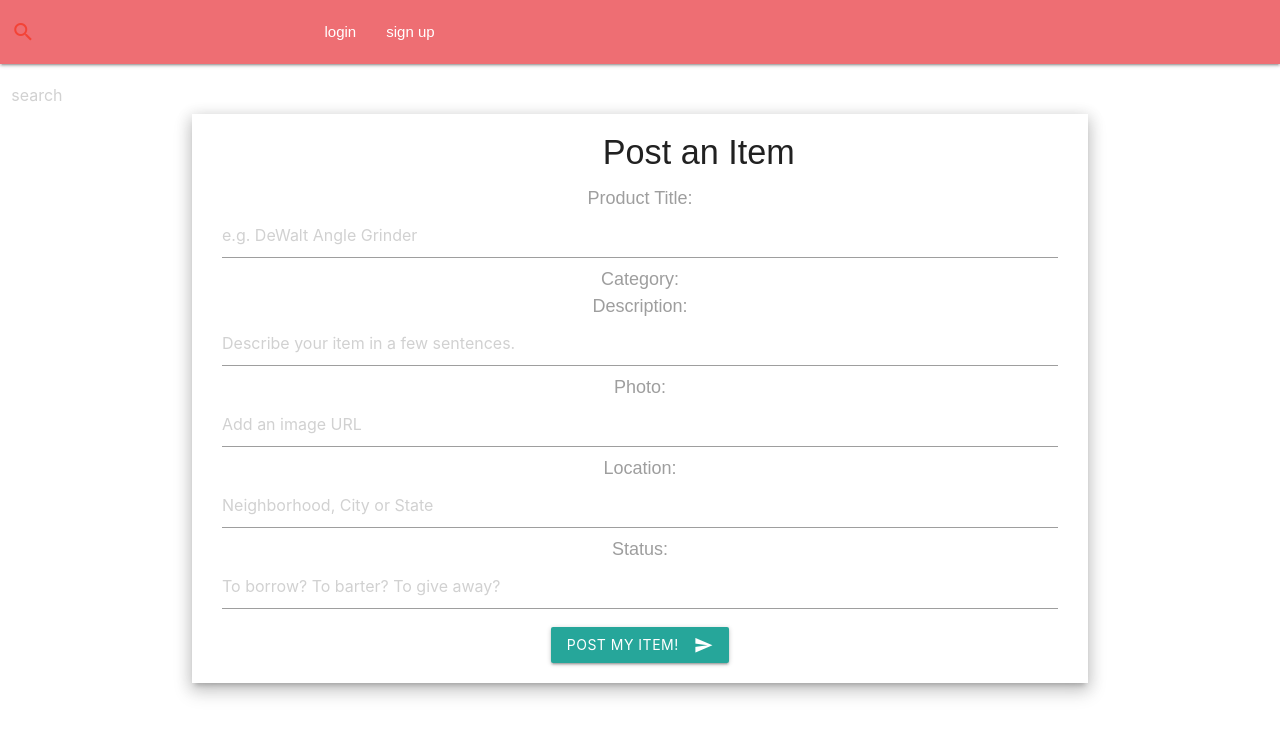
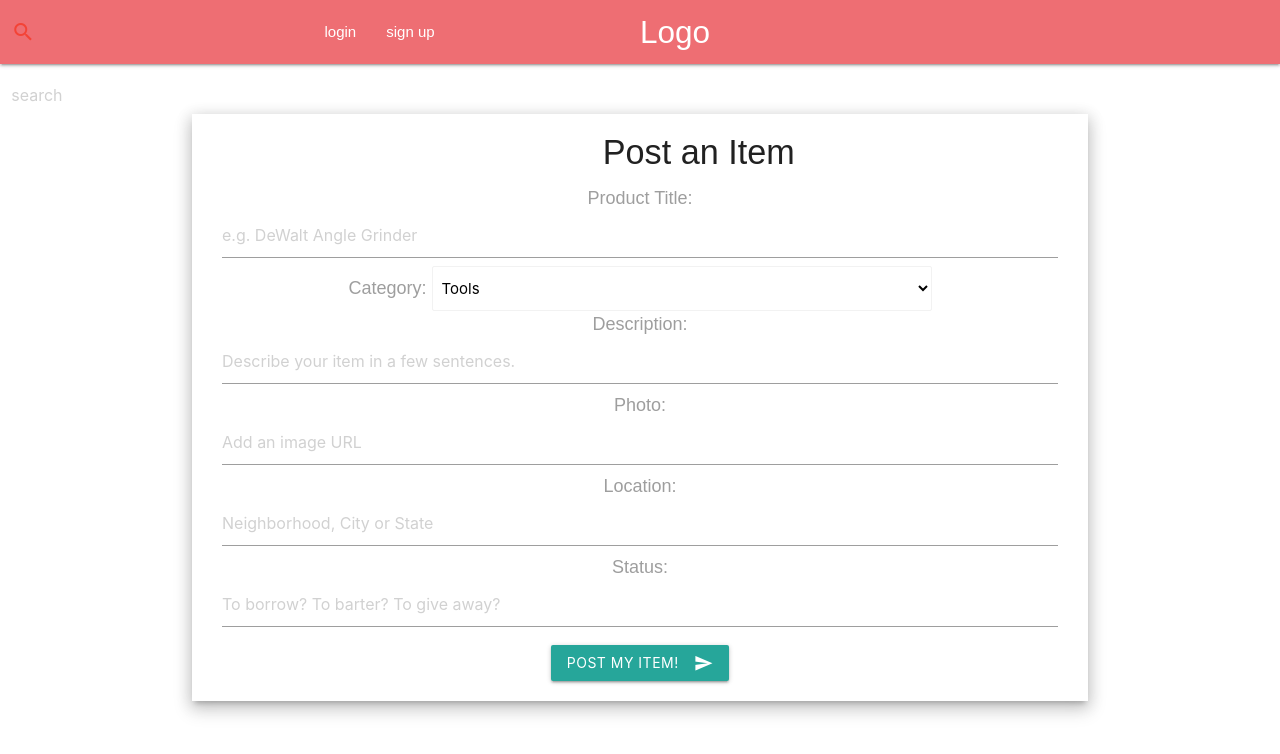
Before and after one commit to rsharar/BarterBorrow, a React (Create React App) app in the folder client/: page /user/post in a window 1280 px wide. Shown: the top 754 px of the page. Built offline with nearby package versions, Linux system fonts and the light colour scheme; no server answers.

Commit message:
removed build

```diff
--- a/client/src/App.js
+++ b/client/src/App.js
@@ -7,12 +7,14 @@ import SignupForm from './components/SignupForm/SignupForm'
 import PostItemForm from './components/PostItem/PostItem'
 // import Header from './components/Header/Header'
 import Home from './components/Home/Home'
+import { Z_BLOCK } from 'zlib';
 
 const DisplayLinks = props => {
 	if (props.loggedIn) {
 		return (
 			<nav>
 				<div className="nav-wrapper">
+					<a href="/" class="brand-logo">Logo</a>
 					<ul className="hide-on-med-and-down center-align">
 						<li>
 							<div className="row searchBar">
@@ -22,6 +24,7 @@ const DisplayLinks = props => {
 								</div>
 							</div>
 						</li>
+
 						{/* Redirect to page for user to post item */}
 						<li className="nav-item">
 							<Link to="/user/post" className="nav-link">
@@ -41,7 +44,7 @@ const DisplayLinks = props => {
 		return (
 			<nav>
 				<div className="nav-wrapper">
-
+					<a href="/" class="brand-logo">Logo</a>
 					<ul className="hide-on-med-and-down center-align">
 						<li>
 							<div className="row searchBar">
--- a/client/src/components/PostItem/PostItem.js
+++ b/client/src/components/PostItem/PostItem.js
@@ -65,7 +65,7 @@ class PostItemForm extends Component {
                 <div className="postItemFields">
                     <label className="formTitle" htmlFor="productCategory">Category: </label>
                     <select name="category" className="formElement"
-                        value={this.state.category} onChange={this.handleChange}>
+                        value={this.state.category} onChange={this.handleChange} style={{display: 'inline-block'}}>
                         <option value="tools">Tools</option>
                         <option value="sports">Sports</option>
                         <option value="crafts">Crafts</option>
--- a/client/src/components/PostItem/style.css
+++ b/client/src/components/PostItem/style.css
@@ -1,5 +1,9 @@
 .formElement {
     width: 500px;
+}
+
+.select{
+    display: block;
 }
 
 h4 {
```
Also changed, not shown: 7 other files (tests, documents, lock files or other folders).
